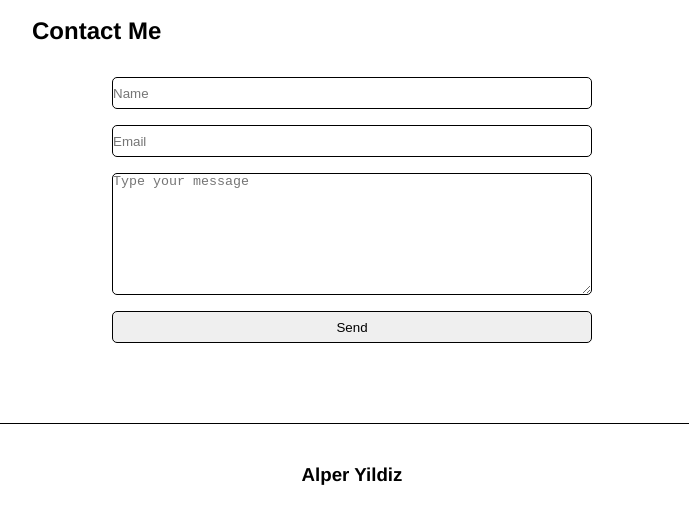
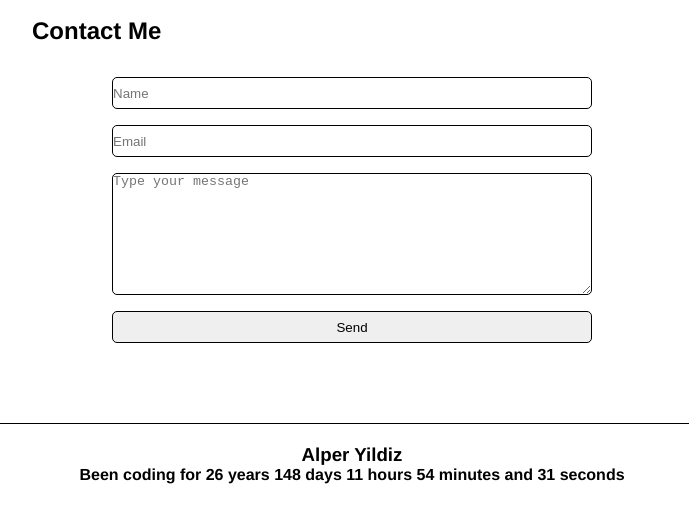
Before and after one commit to mayildiz1/mayildiz1.github.io, a plain HTML site: page index.html in a window 1280 px wide. Shown: the part 1597-2120 px from the top of the page, without its empty margins (288-977 px from the left). Drawn offline with Linux system fonts and the light colour scheme.

Commit message:
added coding time

```diff
--- a/index.html
+++ b/index.html
@@ -6,7 +6,7 @@
     <title>My Personal WebPage on Github!</title>
 
     <link rel="stylesheet" href="styles.css" />
-    <script src="script.js"></script>
+
     <script
       src="https://kit.fontawesome.com/85e624ca9a.js"
       crossorigin="anonymous"
@@ -110,6 +110,8 @@
     </main>
     <footer>
       <h3>Alper Yildiz</h3>
+      <h4>Been coding for <span id="date-coding"></span></h4>
     </footer>
+    <script src="script.js"></script>
   </body>
 </html>
--- a/script.js
+++ b/script.js
@@ -0,0 +1,22 @@
+const dateWord = document.getElementById("date-coding");
+const myDate = new Date("1998-09-01T18:00:00");
+const today = new Date();
+
+function findPeriod() {
+  let dateDiff = today - myDate;
+  const years = Math.floor(dateDiff / (1000 * 60 * 60 * 24 * 365));
+  dateDiff -= years * (1000 * 60 * 60 * 24 * 365);
+  const days = Math.floor(dateDiff / (1000 * 60 * 60 * 24));
+  dateDiff -= days * (1000 * 60 * 60 * 24);
+  const hours = Math.floor(dateDiff / (1000 * 60 * 60));
+  dateDiff -= hours * (1000 * 60 * 60);
+  const minutes = Math.floor(dateDiff / (1000 * 60));
+  dateDiff -= minutes * (1000 * 60);
+  const seconds = Math.floor(dateDiff / 1000);
+
+  return `${years} years ${days} days ${hours} hours ${minutes} minutes and ${seconds} seconds`;
+}
+
+dateWord.innerHTML = findPeriod();
+
+document.addEventListener("DOMContentLoaded", findPeriod);
--- a/styles.css
+++ b/styles.css
@@ -125,12 +125,9 @@ a {
 footer {
   text-align: center;
   margin-top: 5rem;
-  height: 100px;
+  /* height: 100px; */
+  padding: 20px;
   border-top: 1px solid black;
-}
-footer h3 {
-  position: relative;
-  top: 40px;
 }
 
 @media screen and (max-width: 1600px) {
```
